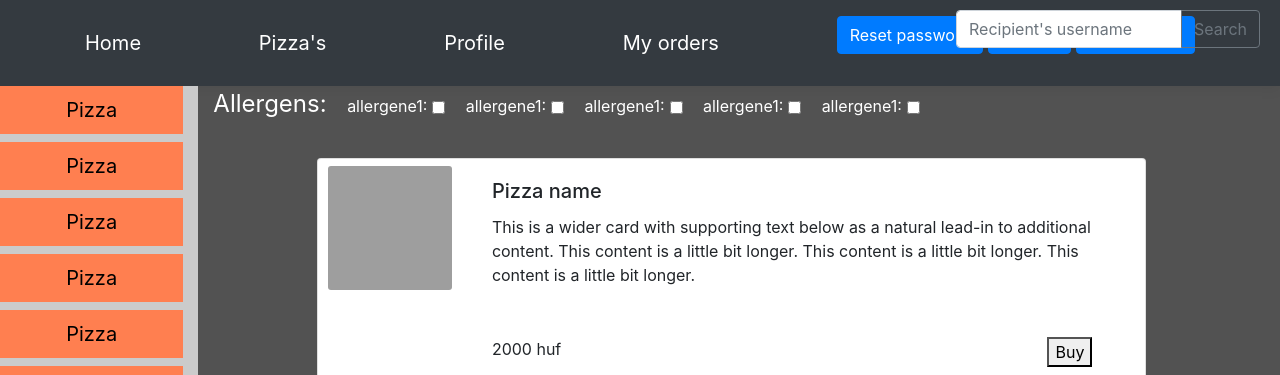
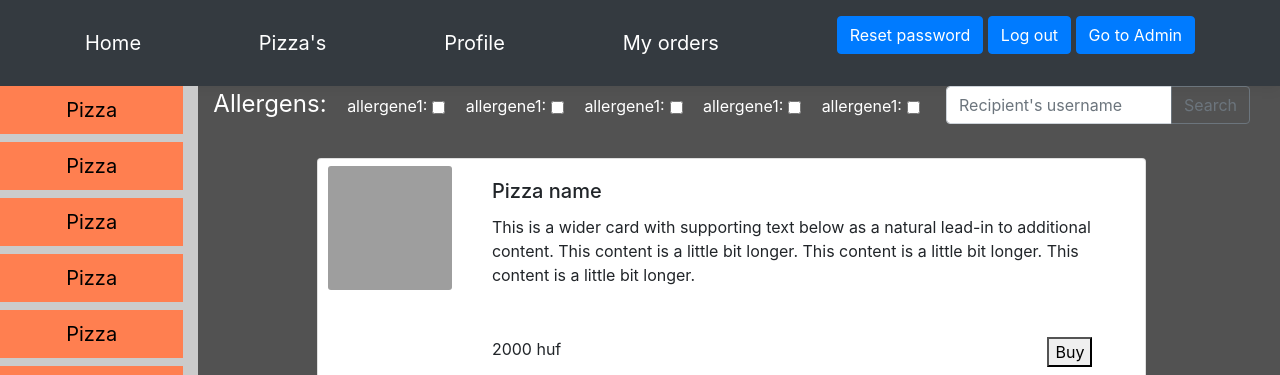
Before and after one commit to thejungwon/docker-webapp-django, a Django app: page /en/pizzalist/ in a window 1280 px wide. Shown: the top 375 px of the page. Run offline with Django 3.2, Linux system fonts and the light colour scheme; the visitor is signed in with stand-in values (Sample User, id 1); parts of the project's set-up code (start-up, migrations or seed data) failed here and were passed over; some libraries are stand-ins or nearby versions; grey boxes are pictures that could not be loaded.

Commit message:
Moved search bar

```diff
--- a/src/app/templates/pizzalist.html
+++ b/src/app/templates/pizzalist.html
@@ -18,14 +18,9 @@
 {% include 'layouts/navbar.html' %}
 {% block content %}{% endblock %}
 <main role="main">
-    <div class="input-group mb-3 corner">
-        <input type="text" class="form-control" placeholder="Recipient's username" aria-label="Recipient's username" aria-describedby="button-addon2">
-        <div class="input-group-append">
-            <button class="btn btn-outline-secondary" type="button" id="button-addon2">Search</button>
-        </div>
-    </div>
     <!--    <h1>Pizzalist</h1>-->
     <div class="fluid-container container-background">
+
         <div class="row">
             <div class="col-2 side-menu center-block">
                 <button type="button" class="btn side-btn btn-lg btn-block">Pizza</button>
@@ -43,6 +38,12 @@
                 </div>
             </div>
             <div class="col">
+                <div class="input-group mb-3 corner">
+                    <input type="text" class="form-control" placeholder="Recipient's username" aria-label="Recipient's username" aria-describedby="button-addon2">
+                    <div class="input-group-append">
+                        <button class="btn btn-outline-secondary" type="button" id="button-addon2">Search</button>
+                    </div>
+                </div>
                 <div class="checkbox-filter">
                     <div class="allergens allergene-title">Allergens:</div>
                     <div class="allergens">
@@ -57,7 +58,9 @@
                         <label class="allergene-label">allergene1:<input type="checkbox" name="vehicle1"
                                                                          value="allergene1"></label>
                     </div>
+
                 </div>
+
                 <div class="pizza-list">
 <!--                    for-->
                     <div class="card mb-3 pizza-card center">
--- a/src/static/css/pizzalist.css
+++ b/src/static/css/pizzalist.css
@@ -74,7 +74,6 @@
 /*Corner search*/
 .corner{
     width: 19rem;
-    position: absolute;
-    top: 10px;
-    right: 20px;
+    position: initial;
+    float: right;
 }
```
